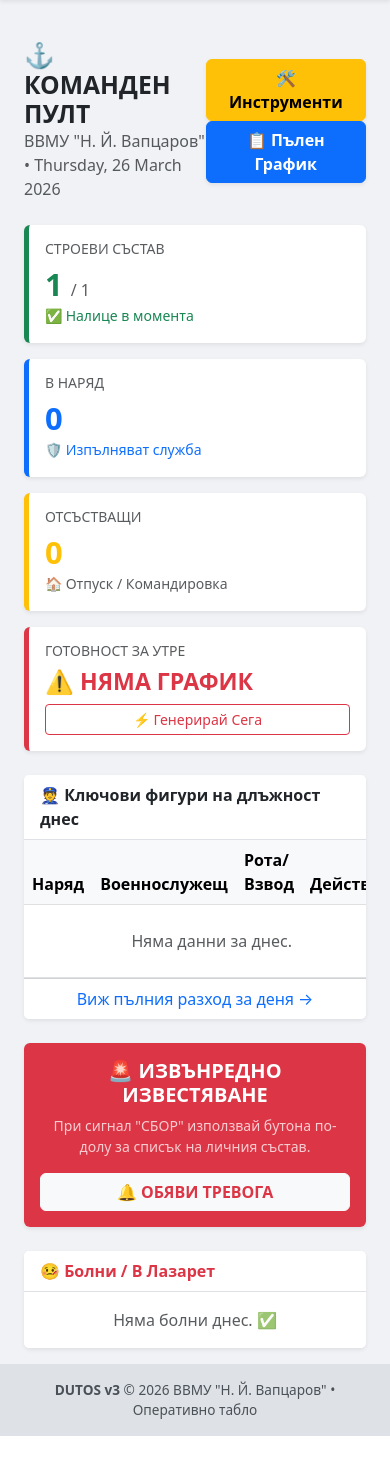
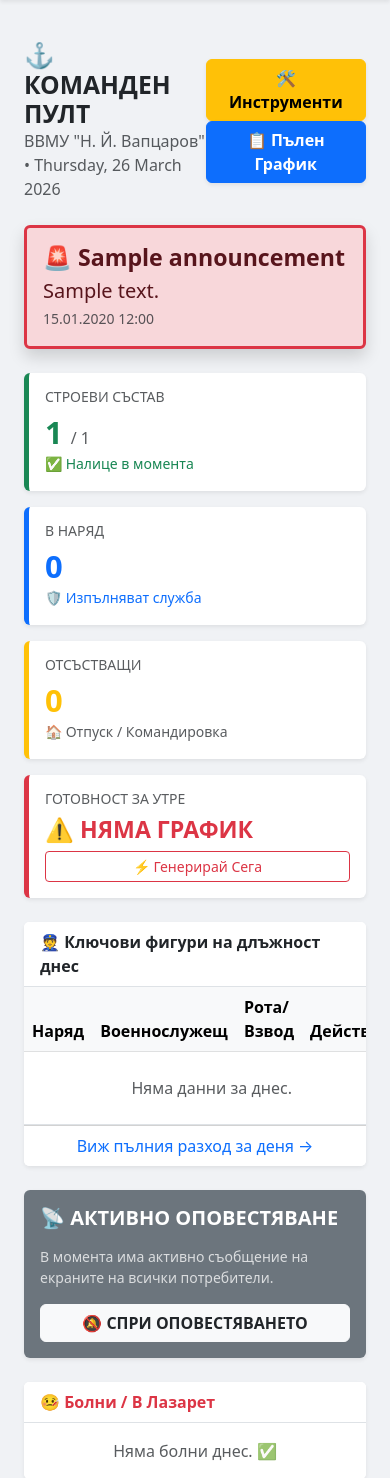
Before and after one commit to Ivoslav/dutos-v3, a Django app: page /roster/ in a window 390 px wide. Shown: the part 57-1535 px from the top of the page. Before the commit the page ends 1493 px from the top, so only its background shows below. Run offline with Django 5.2, Linux system fonts and the light colour scheme; tables that the repository leaves empty hold one stand-in row (values such as "Sample post").

Commit message:
Adds emergency announcement feature
Implements a system for displaying urgent announcements to all users.
This includes:

- A new `Announcement` model to store announcements.
- Functionality to post and dismiss announcements via the dashboard.
- Display of active announcements on the dashboard.
- An emergency contact list with phone numbers

The system allows superusers to quickly communicate important information, such as emergency alerts, to all users of the application.

```diff
--- a/roster/models.py
+++ b/roster/models.py
@@ -54,6 +54,7 @@
 
     class_section = models.CharField(max_length=20, verbose_name="Класно отделение", blank=True, help_text="Попълва се автоматично от Фак. номер")
     crew = models.CharField(max_length=50, verbose_name="Екипаж", blank=True)
+    phone = models.CharField(max_length=20, blank=True, verbose_name="Телефон", help_text="За оповестяване")
 
     score = models.IntegerField(default=0, verbose_name="Натрупани точки")
     is_active = models.BooleanField(default=True, verbose_name="Активен")
@@ -144,3 +145,16 @@
 
     def __str__(self):
         return f"{self.soldier.last_name} ({self.get_leave_type_display()})"
+
+class Announcement(models.Model):
+    title = models.CharField(max_length=100, verbose_name="Заглавие")
+    message = models.TextField(verbose_name="Съобщение")
+    created_at = models.DateTimeField(auto_now_add=True)
+    is_active = models.BooleanField(default=True, verbose_name="Активно")
+
+    def __str__(self):
+        return self.title
+
+    class Meta:
+        verbose_name = "Извънредно съобщение"
+        verbose_name_plural = "Извънредни съобщения"
--- a/roster/templates/roster/dashboard.html
+++ b/roster/templates/roster/dashboard.html
@@ -12,6 +12,23 @@
             <a href="{% url 'daily_roster' %}" class="btn btn-primary fw-bold shadow-sm">📋 Пълен График</a>
         </div>
     </div>
+    {% if active_alert %}
+<div class="alert alert-danger border-danger border-3 shadow mb-4" role="alert">
+    <div class="d-flex justify-content-between align-items-center">
+        <div>
+            <h3 class="alert-heading fw-bold mb-1">🚨 {{ active_alert.title }}</h3>
+            <p class="mb-0 fs-5">{{ active_alert.message }}</p>
+            <small class="text-muted">{{ active_alert.created_at|date:"d.m.Y H:i" }}</small>
+        </div>
+        {% if user.is_superuser %}
+        <form action="{% url 'dismiss_announcement' %}" method="post">
+            {% csrf_token %}
+            <button type="submit" class="btn btn-danger fw-bold">🔕 ОТМЕНИ</button>
+        </form>
+        {% endif %}
+    </div>
+</div>
+{% endif %}
 
     <div class="row g-3 mb-4">
         <div class="col-md-3">
@@ -110,14 +127,34 @@
 
         <div class="col-md-4">
 
-            <div class="card shadow-sm border-0 mb-4 bg-danger text-white">
-                <div class="card-body text-center">
-                    <h5 class="fw-bold">🚨 ИЗВЪНРЕДНО ИЗВЕСТЯВАНЕ</h5>
-                    <p class="small opacity-75 mb-3">При сигнал "СБОР" използвай бутона по-долу за списък на личния състав.</p>
-                    <button class="btn btn-light text-danger fw-bold w-100">🔔 ОБЯВИ ТРЕВОГА</button>
+
+    <div class="card shadow-sm border-0 mb-4 {% if active_alert %}bg-secondary text-white{% else %}bg-danger text-white{% endif %}">
+        <div class="card-body">
+            <h5 class="fw-bold mb-3">
+                {% if active_alert %}📡 АКТИВНО ОПОВЕСТЯВАНЕ{% else %}📢 ИЗВЪНРЕДНО ИЗВЕСТЯВАНЕ{% endif %}
+            </h5>
+
+            {% if not active_alert %}
+                <form action="{% url 'post_announcement' %}" method="post">
+                    {% csrf_token %}
+                    <div class="mb-2">
+                        <input type="text" name="title" class="form-control form-control-sm mb-2" placeholder="Заглавие (напр. СБОР)" required>
+                        <textarea name="message" class="form-control form-control-sm" rows="2" placeholder="Текст на съобщението..." required></textarea>
+                    </div>
+                    <button type="submit" class="btn btn-light text-danger fw-bold w-100">🚀 ПУСНИ СЪОБЩЕНИЕ</button>
+                </form>
+                <div class="mt-2 text-center">
+                    <a href="{% url 'emergency_print' %}" target="_blank" class="text-white small text-decoration-underline">Или принтирай списък с телефони</a>
                 </div>
-            </div>
-
+            {% else %}
+                <p class="small opacity-75">В момента има активно съобщение на екраните на всички потребители.</p>
+                <form action="{% url 'dismiss_announcement' %}" method="post">
+                    {% csrf_token %}
+                    <button type="submit" class="btn btn-light text-dark fw-bold w-100">🔕 СПРИ ОПОВЕСТЯВАНЕТО</button>
+                </form>
+            {% endif %}
+        </div>
+    </div>
             <div class="card shadow-sm border-0">
                 <div class="card-header bg-white fw-bold text-danger border-bottom">
                     🤒 Болни / В Лазарет
--- a/roster/urls.py
+++ b/roster/urls.py
@@ -15,4 +15,7 @@
     path('soldier/<int:soldier_id>/', views.soldier_profile, name='soldier_profile'),
     path('swap/<int:shift_id>/', views.emergency_swap, name='emergency_swap'),
     path('debug/', views.debug_panel, name='debug_panel'),
+    path('emergency-print/', views.emergency_list, name='emergency_print'),
+    path('alert/post/', views.post_announcement, name='post_announcement'),
+    path('alert/dismiss/', views.dismiss_announcement, name='dismiss_announcement'),
 ]
--- a/roster/views.py
+++ b/roster/views.py
@@ -3,7 +3,7 @@
 from django.contrib.auth.decorators import user_passes_test
 from django.shortcuts import render, get_object_or_404, redirect
 from datetime import timedelta
-from .models import DutyShift, DutyType, Soldier, Leave
+from .models import Announcement, DutyShift, DutyType, Soldier, Leave, Announcement # добави Announcement
 from .forms import DutyShiftForm, BatchLeaveForm
 from django.db.models import Count, Q
 from django.contrib import messages
@@ -50,6 +50,7 @@
         leave_type='sick'
     ).select_related('soldier')
 
+    active_alert = Announcement.objects.filter(is_active=True).order_by('-created_at').first()
     context = {
         'today': today,
         'total_soldiers': total_soldiers,
@@ -61,6 +62,7 @@
         'tomorrow_status': tomorrow_status,
         'tomorrow_class': tomorrow_class,
         'sick_today': sick_today,
+        'active_alert': active_alert,
     }
     return render(request, 'roster/dashboard.html', context)
 
@@ -430,3 +432,31 @@
         return redirect('debug_panel')
 
     return render(request, 'roster/debug_tools.html')
+
+def emergency_list(request):
+    soldiers = Soldier.objects.filter(is_active=True).order_by('company', 'platoon', 'last_name')
+
+    context = {
+        'soldiers': soldiers,
+        # ПРОМЯНАТА Е ТУК: Ползваме .now(), а не .today()
+        'today': datetime.datetime.now(),
+    }
+    return render(request, 'roster/emergency_print.html', context)
+
+@user_passes_test(lambda u: u.is_superuser)
+def post_announcement(request):
+    if request.method == 'POST':
+        title = request.POST.get('title')
+        message = request.POST.get('message')
+        # Деактивираме старите, за да има само едно активно
+        Announcement.objects.filter(is_active=True).update(is_active=False)
+        # Създаваме новото
+        Announcement.objects.create(title=title, message=message, is_active=True)
+        messages.warning(request, "🚨 ТРЕВОГАТА Е ОБЯВЕНА УСПЕШНО!")
+    return redirect('roster_home')
+
+@user_passes_test(lambda u: u.is_superuser)
+def dismiss_announcement(request):
+    Announcement.objects.filter(is_active=True).update(is_active=False)
+    messages.success(request, "✅ Тревогата е отменена.")
+    return redirect('roster_home')
```
Also changed, not shown: roster/templates/roster/emergency_print.html (added, +57 -0 lines), roster/migrations/0007_soldier_phone_alter_courseorrank_id_and_more.py (added), roster/migrations/0008_announcement.py (added).
